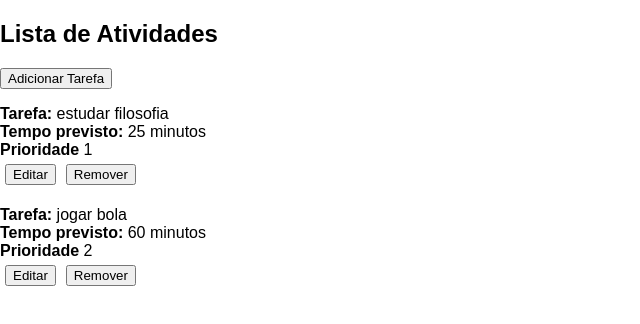
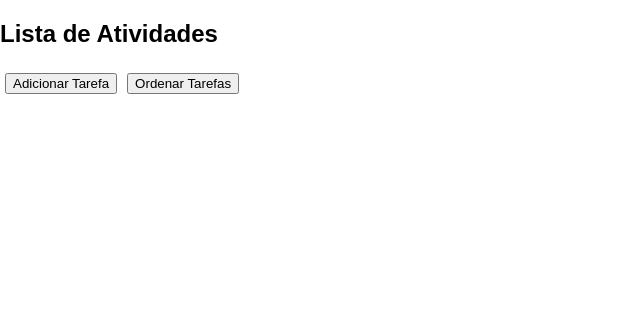
Before and after one commit to SLemos96/Organizador, a React (Create React App) app: page / in a window 1280 px wide. Shown: the top 324 px of the page, without its empty margins (0-640 px from the left). Built offline with nearby package versions, Linux system fonts and the light colour scheme.

Commit message:
inserindo a função de ordenar as tarefas com base na prioridade

```diff
--- a/src/TaskList.js
+++ b/src/TaskList.js
@@ -13,7 +13,8 @@ export default class TaskList extends React.Component {
 
   render() {
     if (this.state.mode === 'view') {
-      const tarefas = this.state.tarefas.map((q, i) => (
+      const tarefas = this.state.tarefas
+      .map((q, i) => (
         <p key={i}>
           <b>Tarefa: </b>
           {q.atividade}
@@ -36,17 +37,54 @@ export default class TaskList extends React.Component {
       return (
         <>
           <h2>Lista de Atividades</h2>
-          <button onClick={() => this.addTask()}>Adicionar Tarefa </button>
+          <button  className="m5" onClick={() => this.addTask()}>Adicionar Tarefa </button>
+          <button  className="m5" onClick={() => this.orderTask()}>Ordenar Tarefas </button>
           {tarefas}
         </>
       )
-    } else {
+    } else if (this.state.mode === 'add' || this.state.mode === 'edit') {
       return (
         <TaskForm
           tarefa={this.state.tarefas[this.state.current]}
           onUpdate={(tarefa) => this.updateChanges(tarefa)}
           onCancel={() => this.cancelChanges()}
         />
+      )
+    } else {
+      const tarefas = this.state.tarefas
+      .sort((a, b) => a.prioridade > b.prioridade ? 1 : -1)
+      .map((q, i) => (
+        <p key={i}>
+          <b>Tarefa: </b>
+          {q.atividade}
+          <br />
+          <b>Tempo previsto: </b>
+          {q.tempoMinutos} minutos
+          <br />
+          <b>Prioridade </b>
+          {q.prioridade}
+          <br/>
+          <button className="m5" onClick={() => this.editTask(i)}>
+            Editar
+          </button>
+          <button className="m5" onClick={() => this.removeTask(i)}>
+            Remover
+          </button>
+          <br/>
+        </p>
+      ))
+      return (
+        <>
+          <h2>Tarefas Ordenadas</h2>
+          <button  className="m5" onClick={() => this.addTask()}>Adicionar Tarefa </button>
+          <button  className="m5" onClick={() => this.orderTask()}>Ordenar Tarefas </button>
+          {tarefas}
+        </>
+        // <TaskForm
+        //   tarefa={this.state.tarefas[this.state.current]}
+        //   onUpdate={(tarefa) => this.updateChanges(tarefa)}
+        //   onCancel={() => this.cancelChanges()}
+        // />
       )
     }
   }
@@ -58,6 +96,14 @@ export default class TaskList extends React.Component {
         tarefas,
       mode: 'add',
       current: tarefas.length - 1
+    })
+  }
+
+  orderTask(){
+    const tarefas = [...this.state.tarefas]
+    this.setState({
+      tarefas,
+      mode: 'order'
     })
   }
 
--- a/src/assets/tarefas.json
+++ b/src/assets/tarefas.json
@@ -1,12 +1,3 @@
 [
-    {
-        "atividade" : "estudar filosofia",
-        "tempoMinutos" : 25,
-        "prioridade" : 1
-    },
-    {
-        "atividade" : "jogar bola",
-        "tempoMinutos" : 60,
-        "prioridade" : 2
-    }
+
 ]
--- a/src/forms/validations.js
+++ b/src/forms/validations.js
@@ -9,7 +9,7 @@ export function minLengthValidation(minLength, value) {
     if(requiredNumericValidation(value)){ //conferindo se o valor é numérico
       return requiredNumericValidation(value)
     }
-    if(value.trim() < min || value.trim() > max){
+    if(value < min || value > max){
       return 'Este campo requer um valor entre 1 e 3'
     }
     return null
```
Also changed, not shown: public/manifest.json.
